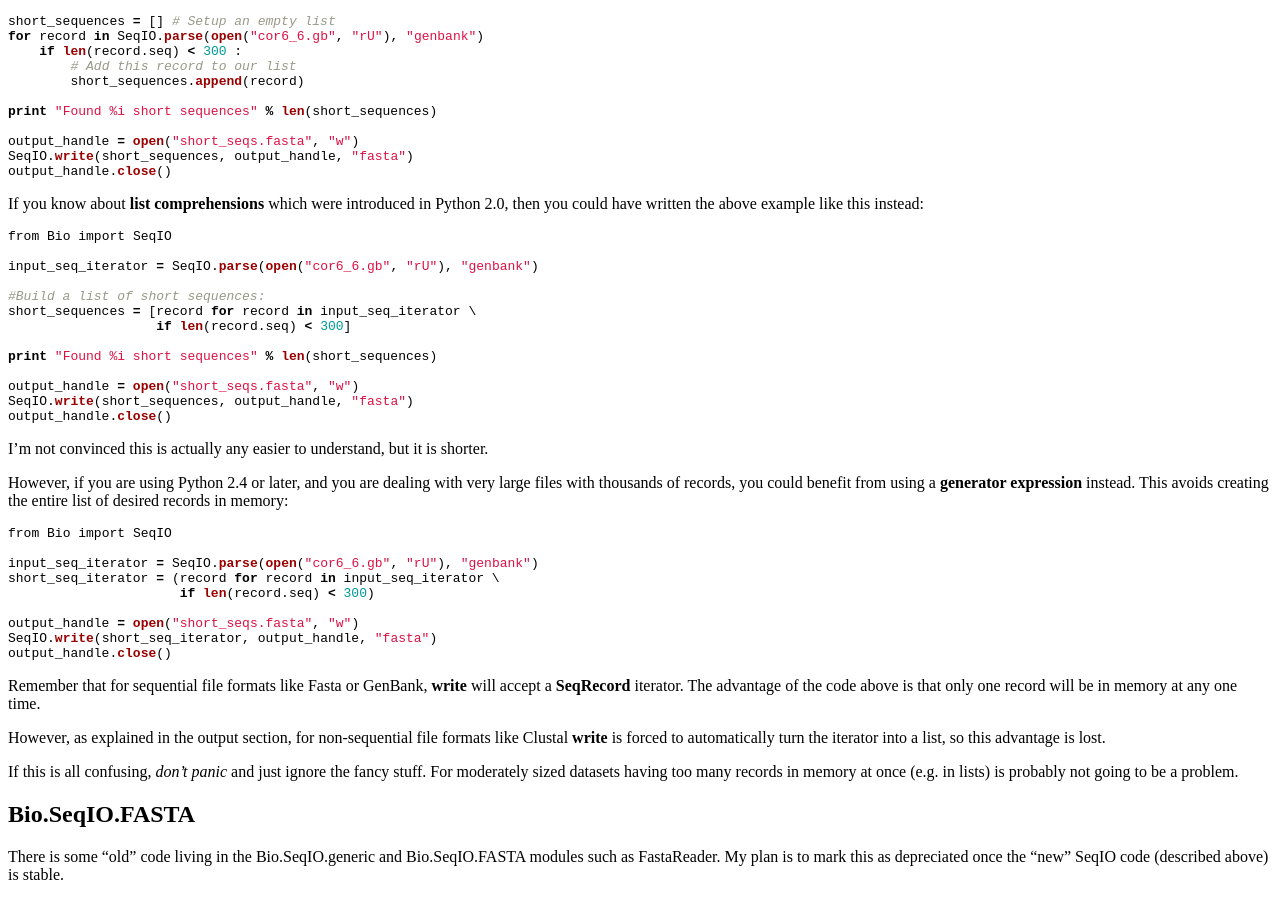
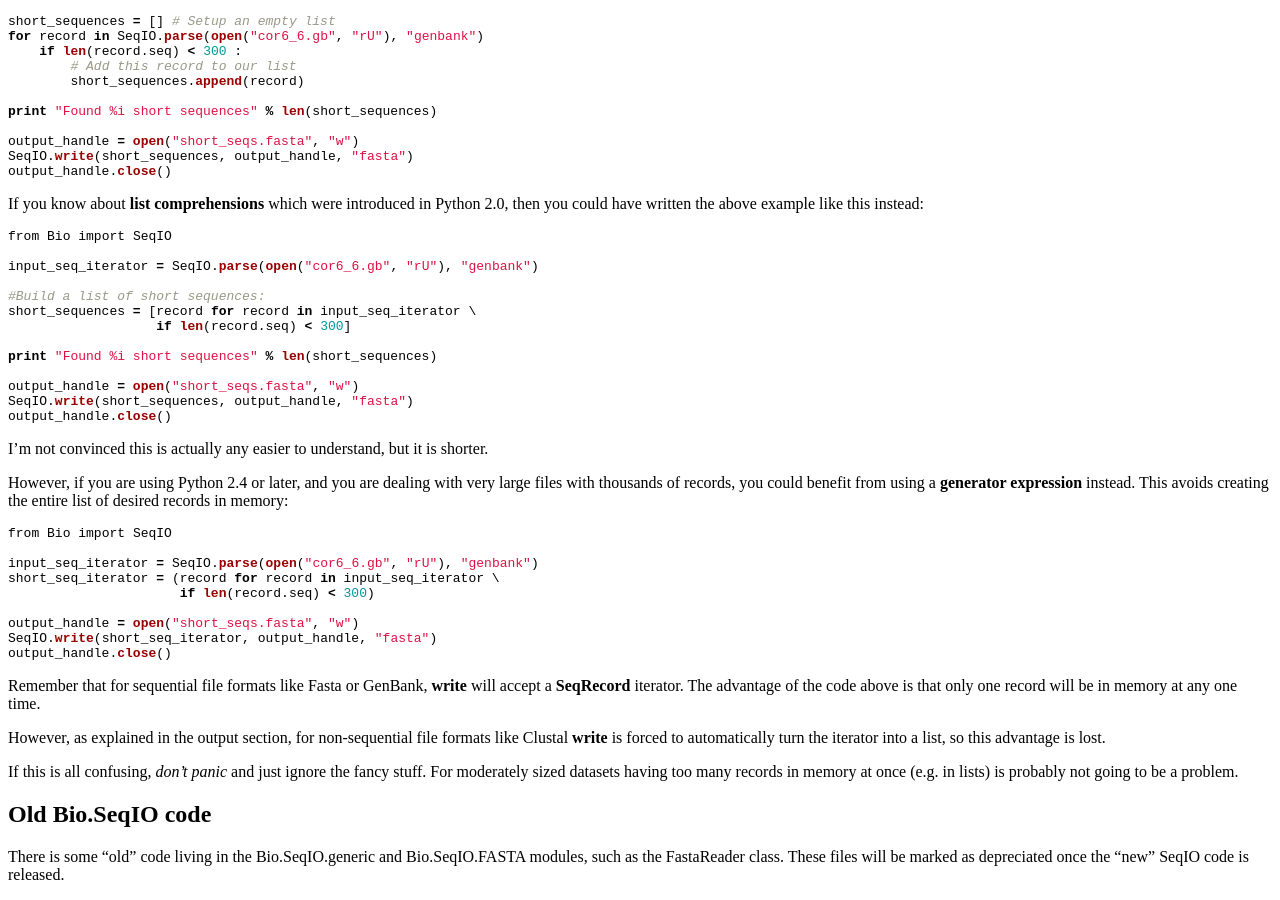
Before and after one commit to biopython/biopython.github.io, a Jekyll site: the page built from wiki/SeqIO.md, in a window 1280 px wide and 900 px high, scrolled down 2769 px. Built offline with Jekyll 4.4.1, drawn with Linux system fonts in a browser that asks for light colours.

Commit message:
old code

```diff
--- a/wiki/SeqIO.md
+++ b/wiki/SeqIO.md
@@ -298,9 +298,9 @@ If this is all confusing, *don't panic* and just ignore the fancy stuff.
 For moderately sized datasets having too many records in memory at once
 (e.g. in lists) is probably not going to be a problem.
 
-Bio.SeqIO.FASTA
----------------
+Old Bio.SeqIO code
+------------------
 
 There is some "old" code living in the Bio.SeqIO.generic and
-Bio.SeqIO.FASTA modules such as FastaReader. My plan is to mark this as
-depreciated once the "new" SeqIO code (described above) is stable.
+Bio.SeqIO.FASTA modules, such as the FastaReader class. These files will
+be marked as depreciated once the "new" SeqIO code is released.
```
Also changed, not shown: 1 other file.
